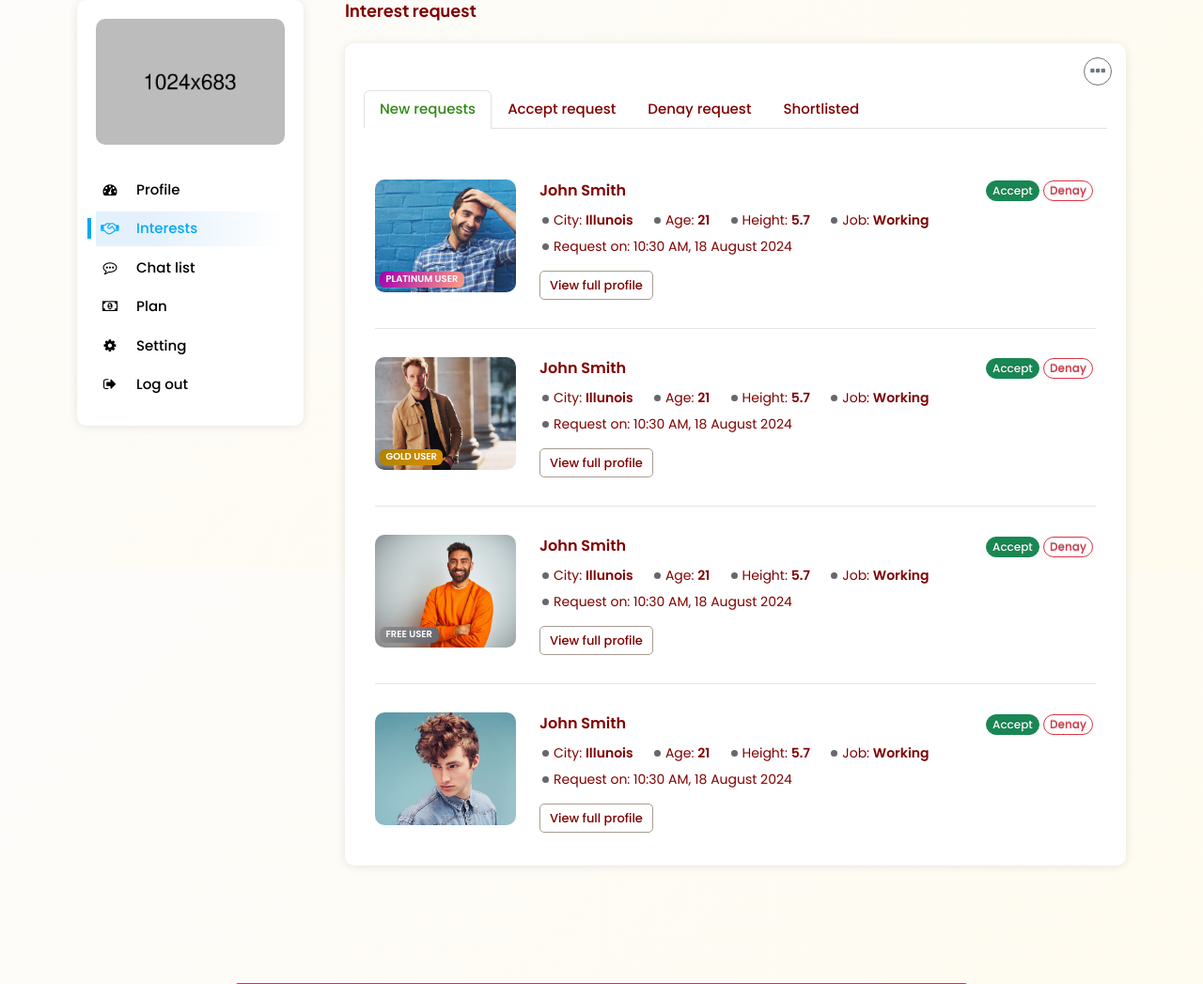
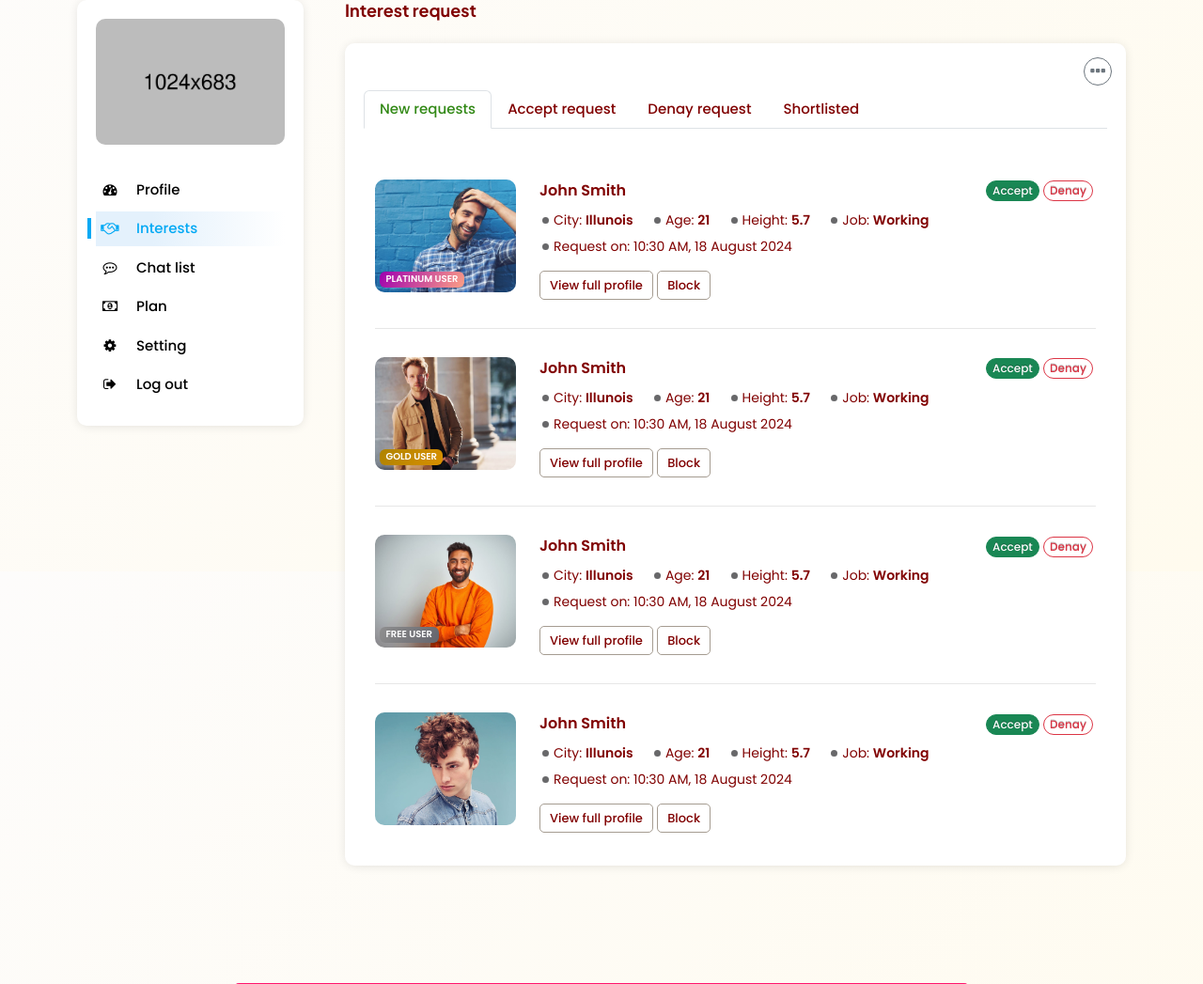
Before and after one commit to Prachi0022/Sobat-Matrimony, a CodeIgniter app: page /database/index.php/welcome/user_interests in a window 1280 px wide. Shown: the part 192-1239 px from the top of the page at 94% size. Run offline with CodeIgniter, Linux system fonts and the light colour scheme; some libraries are stand-ins or nearby versions.

Commit message:
update changes

```diff
--- a/application/views/user-interests.php
+++ b/application/views/user-interests.php
@@ -69,7 +69,8 @@
 												<ul>
 													<li>
 														<div class="db-int-pro-1"> <img
-																	src="<?php echo base_url()?>assets/images/profiles/men1.jpg" alt=""> <span
+																src="<?php echo base_url()?>assets/images/profiles/men1.jpg"
+																alt=""> <span
 																class="badge bg-primary user-pla-pat">Platinum
 																user</span></div>
 														<div class="db-int-pro-2">
@@ -83,8 +84,9 @@
 															<ol class="poi poi-date">
 																<li>Request on: 10:30 AM, 18 August 2024</li>
 															</ol>
-																<a href="profile-details.html" class="cta-5"
+															<a href="<?php echo base_url()?>profile-detail" class="cta-5"
 																target="_blank">View full profile</a>
+															<a href="<?php echo base_url()?>#!" class="cta-5">Block</a>
 														</div>
 														<div class="db-int-pro-3">
 															<button type="button"
@@ -95,7 +97,8 @@
 													</li>
 													<li>
 														<div class="db-int-pro-1"> <img
-																	src="<?php echo base_url()?>assets/images/profiles/men2.jpg" alt=""> <span
+																src="<?php echo base_url()?>assets/images/profiles/men2.jpg"
+																alt=""> <span
 																class="badge bg-primary user-pla-gold">Gold
 																user</span></div>
 														<div class="db-int-pro-2">
@@ -109,8 +112,9 @@
 															<ol class="poi poi-date">
 																<li>Request on: 10:30 AM, 18 August 2024</li>
 															</ol>
-																<a href="profile-details.html" class="cta-5"
+															<a href="<?php echo base_url()?>profile-detail" class="cta-5"
 																target="_blank">View full profile</a>
+															<a href="<?php echo base_url()?>#!" class="cta-5">Block</a>
 														</div>
 														<div class="db-int-pro-3">
 															<button type="button"
@@ -121,7 +125,8 @@
 													</li>
 													<li>
 														<div class="db-int-pro-1"> <img
-																	src="<?php echo base_url()?>assets/images/profiles/men3.jpg" alt=""> <span
+																src="<?php echo base_url()?>assets/images/profiles/men3.jpg"
+																alt=""> <span
 																class="badge bg-primary user-pla-free">Free
 																user</span></div>
 														<div class="db-int-pro-2">
@@ -135,8 +140,9 @@
 															<ol class="poi poi-date">
 																<li>Request on: 10:30 AM, 18 August 2024</li>
 															</ol>
-																<a href="profile-details.html" class="cta-5"
+															<a href="<?php echo base_url()?>profile-detail" class="cta-5"
 																target="_blank">View full profile</a>
+															<a href="<?php echo base_url()?>#!" class="cta-5">Block</a>
 														</div>
 														<div class="db-int-pro-3">
 															<button type="button"
@@ -147,7 +153,8 @@
 													</li>
 													<li>
 														<div class="db-int-pro-1"> <img
-																	src="<?php echo base_url()?>assets/images/profiles/men4.jpg" alt=""> </div>
+																src="<?php echo base_url()?>assets/images/profiles/men4.jpg"
+																alt=""> </div>
 														<div class="db-int-pro-2">
 															<h5>John Smith</h5>
 															<ol class="poi">
@@ -159,8 +166,9 @@
 															<ol class="poi poi-date">
 																<li>Request on: 10:30 AM, 18 August 2024</li>
 															</ol>
-																<a href="profile-details.html" class="cta-5"
+															<a href="<?php echo base_url()?>profile-detail" class="cta-5"
 																target="_blank">View full profile</a>
+															<a href="<?php echo base_url()?>#!" class="cta-5">Block</a>
 														</div>
 														<div class="db-int-pro-3">
 															<button type="button"
@@ -177,7 +185,8 @@
 												<ul>
 													<li>
 														<div class="db-int-pro-1"> <img
-																	src="<?php echo base_url()?>assets/images/profiles/men5.jpg" alt=""> </div>
+																src="<?php echo base_url()?>assets/images/profiles/men5.jpg"
+																alt=""> </div>
 														<div class="db-int-pro-2">
 															<h5>John Smith</h5>
 															<ol class="poi">
@@ -190,8 +199,9 @@
 																<li>Request on: 10:30 AM, 18 August 2024</li>
 																<li>Accept on: 3:000 PM, 21 August 2024</li>
 															</ol>
-																<a href="profile-details.html" class="cta-5"
+															<a href="<?php echo base_url()?>profile-detail" class="cta-5"
 																target="_blank">View full profile</a>
+															<a href="<?php echo base_url()?>#!" class="cta-5">Block</a>
 														</div>
 														<div class="db-int-pro-3">
 															<button type="button"
@@ -206,7 +216,8 @@
 												<ul>
 													<li>
 														<div class="db-int-pro-1"> <img
-																	src="<?php echo base_url()?>assets/images/profiles/men1.jpg" alt=""> </div>
+																src="<?php echo base_url()?>assets/images/profiles/men1.jpg"
+																alt=""> </div>
 														<div class="db-int-pro-2">
 															<h5>John Smith</h5>
 															<ol class="poi">
@@ -219,8 +230,9 @@
 																<li>Request on: 10:30 AM, 18 August 2024</li>
 																<li>Denay on: 3:000 PM, 21 August 2024</li>
 															</ol>
-																<a href="profile-details.html" class="cta-5"
+															<a href="<?php echo base_url()?>profile-detail" class="cta-5"
 																target="_blank">View full profile</a>
+															<a href="<?php echo base_url()?>#!" class="cta-5">Block</a>
 														</div>
 														<div class="db-int-pro-3">
 															<button type="button"
@@ -235,7 +247,8 @@
 												<ul>
 													<li>
 														<div class="db-int-pro-1"> <img
-																	src="<?php echo base_url()?>assets/images/profiles/men1.jpg" alt=""> </div>
+																src="<?php echo base_url()?>assets/images/profiles/men1.jpg"
+																alt=""> </div>
 														<div class="db-int-pro-2">
 															<h5>John Smith</h5>
 															<ol class="poi">
@@ -248,8 +261,9 @@
 																<li>Request on: 10:30 AM, 18 August 2024</li>
 																<li>Denay on: 3:000 PM, 21 August 2024</li>
 															</ol>
-																<a href="profile-details.html" class="cta-5"
+															<a href="<?php echo base_url()?>profile-detail" class="cta-5"
 																target="_blank">View full profile</a>
+															<a href="<?php echo base_url()?>#!" class="cta-5">Block</a>
 														</div>
 														<div class="db-int-pro-3">
 															<button type="button"
```
Lines whose indentation alone changed are shown as unchanged.
